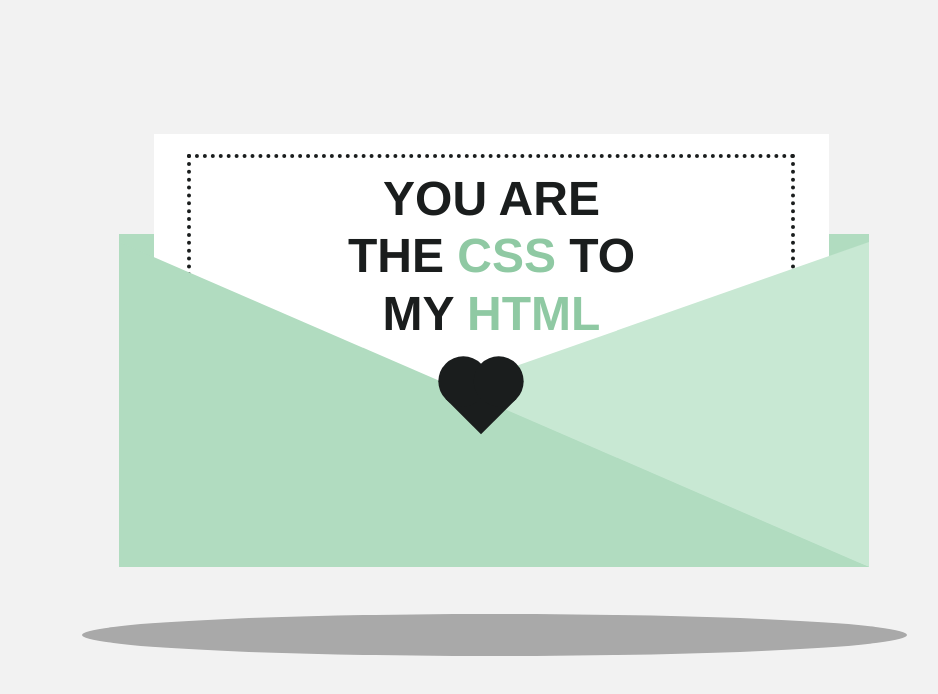
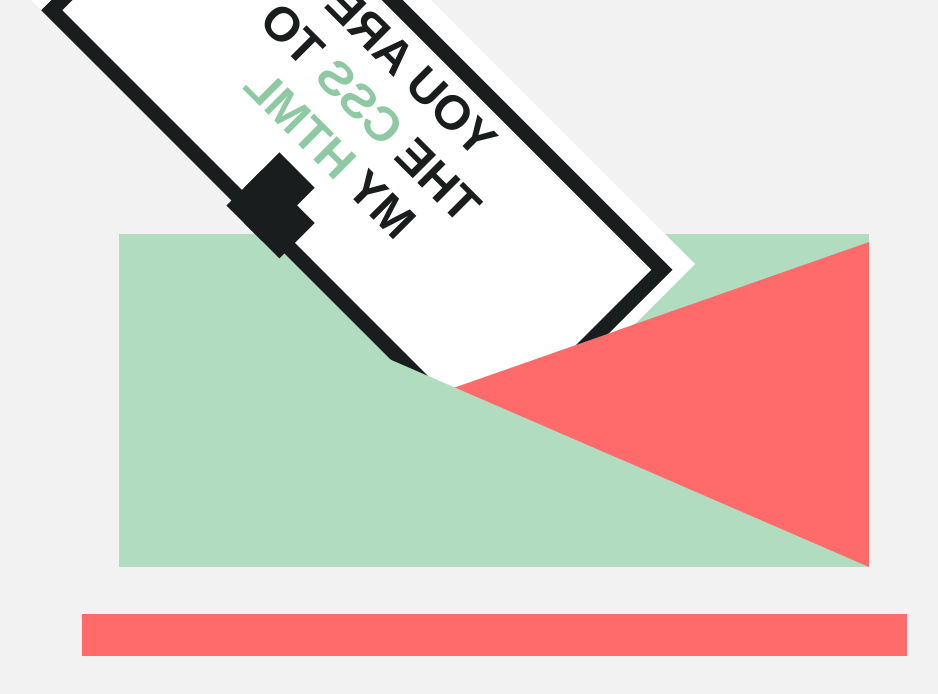
Before and after one commit to almax-21/valentine-card-debug, a website: page output.html in a window 1280 px wide. Shown: the whole page, without its empty margins (146-1084 px from the left). Drawn offline with Linux system fonts and the light colour scheme.

Commit message:
yet another commit

```diff
--- a/styles/output.css
+++ b/styles/output.css
@@ -55,12 +55,9 @@ body {
 /* Открытка внутри конверта */
 .card {
     position: absolute;
-    /* 🐛 БАГ 1: Открытка уехала */
-    /* top: -250px; */
-    /* left: -100px; */
-    /* transform: rotate(45deg); */
-    top: -100px;
-    left: 35px;
+    top: -250px;
+    left: -100px;
+    transform: rotate(45deg);
 
     width: 675px;
     height: 283px;
@@ -75,11 +72,9 @@ body {
 
     width: 600px;
     height: 233px;
-    /* 🐛 БАГ 2: Рамка стала сплошной и слишком толстой */
-    /* border: 15px solid #1A1D1D; */
-    /* border-style: solid; */
-    border: 4px solid #1A1D1D;
-    border-style: dotted;
+
+    border: 15px solid #1A1D1D;
+    border-style: solid;
 
     content: "";
 }
@@ -98,9 +93,7 @@ body {
     text-align: center;
     text-transform: uppercase;
 
-    /* 🐛 БАГ 3: Текст отзеркален */
-    transform: translateX(-50%);
-    /* transform: translateX(-50%) scaleX(-1); */
+    transform: translateX(-50%) scaleX(-1);
 }
 
 .text em {
@@ -122,10 +115,6 @@ body {
     margin: 0 17px;
 
     background-color: #1A1D1D;
-
-    /* 🐛 БАГ 4: Сердце повёрнуто неправильно */
-    /* transform: rotate(0deg); */
-    transform: rotate(-45deg);
 }
 
 .heart:before,
@@ -136,9 +125,6 @@ body {
     height: 50px;
 
     background-color: #1A1D1D;
-    /* 🐛 БАГ 5: Псевдоэлементы сердца стали квадратными */
-    /* border-radius: 0%; */
-    border-radius: 50%;
 
     content: "";
 }
@@ -163,9 +149,7 @@ body {
     width: 0;
     height: 0;
 
-    /* 🐛 БАГ 6: Нижняя часть клапана тоже неправильного цвета */
-    /* border-right: 450px solid #ff6b6b; */
-    border-right: 450px solid #c8e8d3;
+    border-right: 450px solid #ff6b6b;
     border-top: 158px solid transparent;
     border-bottom: 167px solid transparent;
 }
@@ -195,9 +179,5 @@ body {
     height: 42px;
     margin-left: -412.5px;
 
-    /* 🐛 БАГ 7: Тень стала квадратной и другого цвета */
-    /* background-color: #ff6b6b; */
-    /* border-radius: 0; */
-    background-color: #a9a9a9;
-    border-radius: 50%;
+    background-color: #ff6b6b;
 }
```
